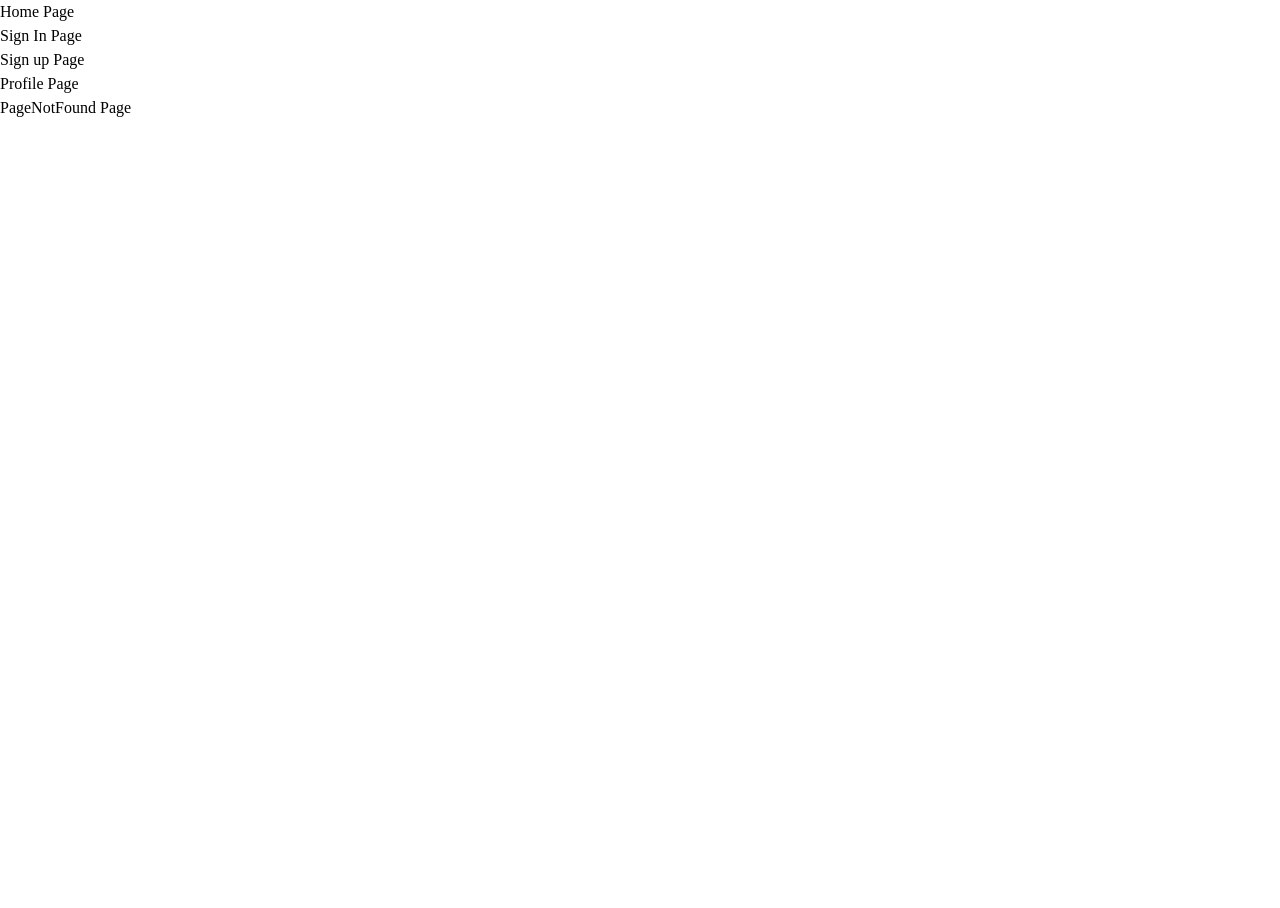
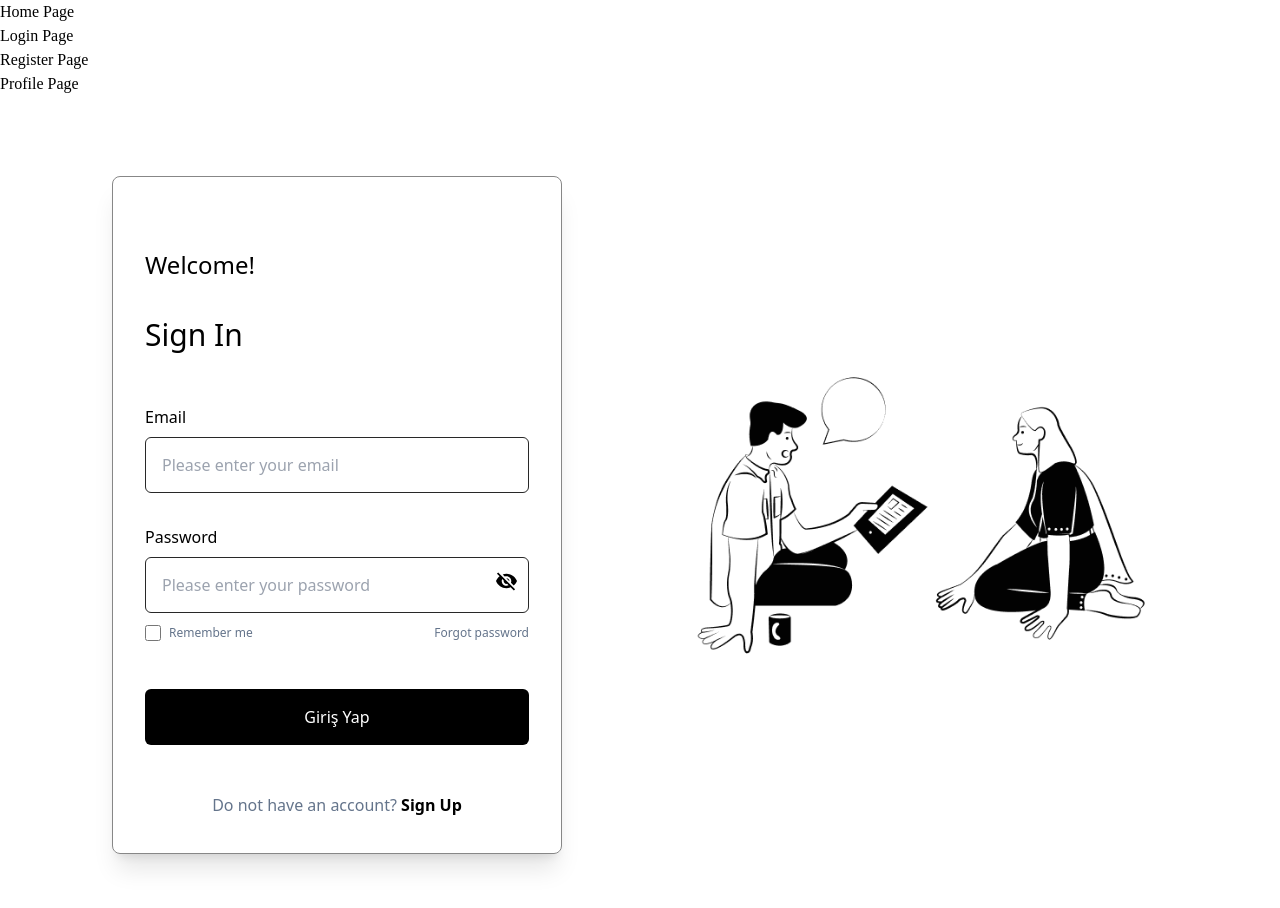
Before and after one commit to iremumut/Olta, a React (Create React App) app in the folder client/: page /login in a window 1280 px wide. Shown: the top 908 px of the page. Before the commit the page ends 800 px from the top, so only its background shows below. Built offline with nearby package versions, Linux system fonts and the light colour scheme.

Commit message:
changed signin to login and singup to register

```diff
--- a/client/src/App.js
+++ b/client/src/App.js
@@ -1,8 +1,8 @@
 import { Link, Route, Routes } from "react-router-dom";
 
 import Home from "./pages/Home";
-import SignUp from "./pages/SignUp";
-import SignIn from "./pages/SignIn";
+import Register from "./pages/Register";
+import Login from "./pages/Login";
 import Profile from "./pages/Profile";
 import PageNotFound from "./pages/PageNotFound";
 
@@ -14,10 +14,10 @@ function App() {
           <Link to={"/"}>Home Page</Link>
         </div>
         <div>
-          <Link to={"/signin"}>Sign In Page</Link>
+          <Link to={"/login"}>Login Page</Link>
         </div>
         <div>
-          <Link to={"/signup"}>Sign up Page</Link>
+          <Link to={"/register"}>Register Page</Link>
         </div>
         <div>
           <Link to={"/profile"}>Profile Page</Link>
@@ -25,8 +25,8 @@ function App() {
       </nav>
       <Routes>
         <Route path="/" element={<Home />} />
-        <Route path="/signin" element={<SignIn />} />
-        <Route path="/signup" element={<SignUp />} />
+        <Route path="/login" element={<Login />} />
+        <Route path="/register" element={<Register />} />
         <Route path="/profile" element={<Profile />} />
         <Route path="*" element={<PageNotFound />} />
       </Routes>
--- a/client/src/components/SignInForm.js
+++ b/client/src/components/LoginForm.js
@@ -1,9 +1,8 @@
-import {Link} from "react-router-dom";
+import { Link } from "react-router-dom";
 import FormInputLabel from "./FormInputLabel";
 import PrimaryButton from "./PrimaryButton";
 
-
-const SignInForm = () => {
+const LoginForm = () => {
   return (
     <div className="px-8 py-9 flex flex-col mx-2 sm:mx-16 my-20 lg:mx-0 font-sans border border-[#878787] border-[0.5px] rounded-lg shadow-xl">
       <p className="font-light text-2xl py-9">Welcome!</p>
@@ -24,25 +23,26 @@ const SignInForm = () => {
 
         <div className="flex flex-row justify-between pb-9">
           <div className="flex align-center">
-            <input type="checkbox" className="w-4 h-4"/>
+            <input type="checkbox" className="w-4 h-4" />
             <p className="inline px-2 text-xs text-slate-500">Remember me</p>
           </div>
           <Link to="/">
-          <p className="text-xs text-slate-500">
-            Forgot password
-          </p>
+            <p className="text-xs text-slate-500">Forgot password</p>
           </Link>
         </div>
 
-        <PrimaryButton text="Giriş Yap" witdh="w-full"/>
+        <PrimaryButton text="Giriş Yap" witdh="w-full" />
 
-        <p className="text-center mt-9 text-slate-500 text-base" >
+        <p className="text-center mt-9 text-slate-500 text-base">
           Do not have an account?
-          <Link to={"/signup"} className="text-black font-bold"> Sign Up</Link>
+          <Link to={"/register"} className="text-black font-bold">
+            {" "}
+            Sign Up
+          </Link>
         </p>
       </form>
     </div>
   );
 };
 
-export default SignInForm;
+export default LoginForm;
--- a/client/src/components/SignUpForm.js
+++ b/client/src/components/RegisterForm.js
@@ -1,16 +1,16 @@
-import React from 'react';
-import {Link} from "react-router-dom";
+import React from "react";
+import { Link } from "react-router-dom";
 
-import FormInputLabel from './FormInputLabel';
-import PrimaryButton from './PrimaryButton';
+import FormInputLabel from "./FormInputLabel";
+import PrimaryButton from "./PrimaryButton";
 
-function SignUpForm() {
-    return (
+function RegisterForm() {
+  return (
     <div className="px-8 py-9 flex flex-col mx-2 sm:mx-16 my-20 lg:mx-0 font-sans border border-[#878787] border-[0.5px] rounded-lg shadow-xl">
       <p className="font-light text-2xl py-9">Welcome!</p>
       <p className="signin pb-8 font-medium text-3xl">Sign Up</p>
       <form>
-          <FormInputLabel
+        <FormInputLabel
           inputId={"email"}
           inputType={"email"}
           label="Email"
@@ -41,15 +41,18 @@ function SignUpForm() {
           placeholder="Please enter your password again"
         />
 
-        <PrimaryButton text="Sign Up" witdh="w-full"/>
+        <PrimaryButton text="Sign Up" witdh="w-full" />
 
-        <p className="text-center mt-9 text-slate-500 text-base" >
+        <p className="text-center mt-9 text-slate-500 text-base">
           Already have an account?
-          <Link to={"/signin"} className="text-black font-bold"> Sign In</Link>
+          <Link to={"/login"} className="text-black font-bold">
+            {" "}
+            Sign In
+          </Link>
         </p>
       </form>
     </div>
-    );
+  );
 }
 
-export default SignUpForm;
+export default RegisterForm;
--- /dev/null
+++ b/client/src/pages/Login.js
@@ -0,0 +1,12 @@
+import LoginForm from "../components/LoginForm";
+import SingPageTemplate from "../components/SignPageTemplate";
+
+const Login = () => {
+  return (
+    <SingPageTemplate>
+      <LoginForm />
+    </SingPageTemplate>
+  );
+};
+
+export default Login;
--- /dev/null
+++ b/client/src/pages/Register.js
@@ -0,0 +1,12 @@
+import SingPageTemplate from "../components/SignPageTemplate";
+import RegisterForm from "../components/RegisterForm";
+
+const Register = () => {
+  return (
+    <SingPageTemplate>
+      <RegisterForm />
+    </SingPageTemplate>
+  );
+};
+
+export default Register;
--- a/client/src/pages/SignIn.js
+++ /dev/null
@@ -1,13 +0,0 @@
-import SignInForm from "../components/SignInForm";
-import SingPageTemplate from "../components/SignPageTemplate";
-
-const SignIn = () => {
-
-  return(
-    <SingPageTemplate>
-      <SignInForm />
-    </SingPageTemplate>
-  )
-};
-
-export default SignIn;
--- a/client/src/pages/SignUp.js
+++ /dev/null
@@ -1,13 +0,0 @@
-import SingPageTemplate from "../components/SignPageTemplate";
-import SignUpForm from "../components/SignUpForm";
-
-const SignUp = () => {
-
-  return(
-    <SingPageTemplate>
-      <SignUpForm />
-    </SingPageTemplate>
-  )
-};
-
-export default SignUp;
```
